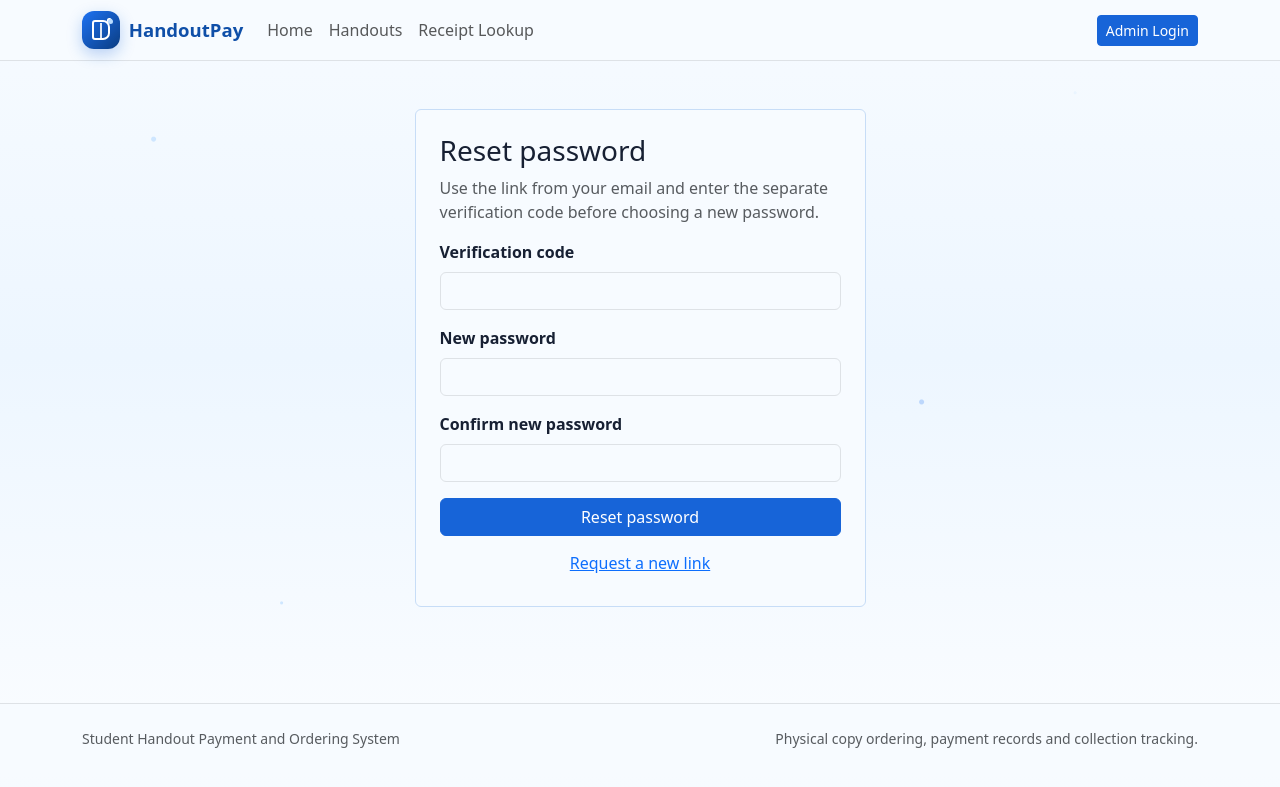
After one commit to kennedyadosibe/handout_payment_system, a PHP site: page /admin/reset-password.php in a window 1280 px wide. The commit adds this page. Shown: the top 787 px of the page. Run offline with PHP 8.4, Linux system fonts and the light colour scheme.

Commit message:
Add course rep password reset flow

```diff
--- a/admin/login.php
+++ b/admin/login.php
@@ -37,6 +37,7 @@ page_header('Admin Login');
                     </div>
                 </div>
                 <button class="btn btn-primary w-100" type="submit">Login</button>
+                <a class="btn btn-link w-100 mt-2" href="/Handout%20Payment%20System/admin/forgot-password.php">Forgot password?</a>
             </form>
         </div>
     </div>
--- /dev/null
+++ b/admin/reset-password.php
@@ -0,0 +1,63 @@
+<?php
+
+require_once __DIR__ . '/../app/bootstrap.php';
+require_once __DIR__ . '/../app/layout.php';
+
+if (current_admin()) {
+    redirect('/Handout%20Payment%20System/admin/dashboard.php');
+}
+
+$token = trim($_GET['token'] ?? $_POST['token'] ?? '');
+
+if ($_SERVER['REQUEST_METHOD'] === 'POST') {
+    $code = preg_replace('/\D+/', '', $_POST['code'] ?? '');
+    $password = $_POST['password'] ?? '';
+    $confirmPassword = $_POST['confirm_password'] ?? '';
+
+    if ($password !== $confirmPassword) {
+        flash('Passwords do not match.', 'danger');
+        redirect('/Handout%20Payment%20System/admin/reset-password.php?token=' . urlencode($token));
+    }
+
+    if (strlen($password) < 8) {
+        flash('Use at least 8 characters for the new password.', 'danger');
+        redirect('/Handout%20Payment%20System/admin/reset-password.php?token=' . urlencode($token));
+    }
+
+    if (reset_course_rep_password($token, $code, $password)) {
+        flash('Password reset successful. You can now log in.', 'success');
+        redirect('/Handout%20Payment%20System/admin/login.php');
+    }
+
+    flash('The reset link or verification code is invalid, expired, or locked after too many attempts.', 'danger');
+    redirect('/Handout%20Payment%20System/admin/reset-password.php?token=' . urlencode($token));
+}
+
+page_header('Reset Password');
+?>
+<main class="container py-5">
+    <div class="row justify-content-center">
+        <div class="col-md-6 col-lg-5">
+            <form method="post" class="bg-white border rounded-2 p-4">
+                <h1 class="h3">Reset password</h1>
+                <p class="text-muted">Use the link from your email and enter the separate verification code before choosing a new password.</p>
+                <input type="hidden" name="token" value="<?= h($token) ?>">
+                <div class="mb-3">
+                    <label class="form-label" for="code">Verification code</label>
+                    <input class="form-control" id="code" name="code" inputmode="numeric" pattern="[0-9]{6}" maxlength="6" autocomplete="one-time-code" required>
+                </div>
+                <div class="mb-3">
+                    <label class="form-label" for="password">New password</label>
+                    <input class="form-control" id="password" type="password" name="password" autocomplete="new-password" minlength="8" required>
+                </div>
+                <div class="mb-3">
+                    <label class="form-label" for="confirm_password">Confirm new password</label>
+                    <input class="form-control" id="confirm_password" type="password" name="confirm_password" autocomplete="new-password" minlength="8" required>
+                </div>
+                <button class="btn btn-primary w-100" type="submit">Reset password</button>
+                <a class="btn btn-link w-100 mt-2" href="/Handout%20Payment%20System/admin/forgot-password.php">Request a new link</a>
+            </form>
+        </div>
+    </div>
+</main>
+<?php page_footer(); ?>
--- a/app/auth.php
+++ b/app/auth.php
@@ -102,6 +102,106 @@ function login_admin(string $email, string $password): bool
     return true;
 }
 
+function ensure_password_reset_table(): void
+{
+    db()->exec('CREATE TABLE IF NOT EXISTS admin_password_resets (
+        reset_id INT AUTO_INCREMENT PRIMARY KEY,
+        admin_id INT NOT NULL,
+        token_hash CHAR(64) NOT NULL UNIQUE,
+        code_hash VARCHAR(255) NOT NULL,
+        expires_at DATETIME NOT NULL,
+        used_at DATETIME NULL,
+        attempts INT NOT NULL DEFAULT 0,
+        created_at TIMESTAMP DEFAULT CURRENT_TIMESTAMP,
+        CONSTRAINT fk_password_resets_admin_runtime FOREIGN KEY (admin_id) REFERENCES admins(admin_id) ON DELETE CASCADE
+    )');
+}
+
+function request_course_rep_password_reset(string $email): void
+{
+    ensure_password_reset_table();
+
+    $stmt = db()->prepare('SELECT * FROM admins WHERE email = ? AND role = "course_rep" AND status = "active" LIMIT 1');
+    $stmt->execute([strtolower(trim($email))]);
+    $admin = $stmt->fetch();
+
+    if (!$admin) {
+        return;
+    }
+
+    $token = bin2hex(random_bytes(32));
+    $code = (string) random_int(100000, 999999);
+    $tokenHash = hash('sha256', $token);
+    $codeHash = password_hash($code, PASSWORD_DEFAULT);
+    $expiresAt = date('Y-m-d H:i:s', time() + 30 * 60);
+
+    $pdo = db();
+    $stmt = $pdo->prepare('UPDATE admin_password_resets SET used_at = NOW() WHERE admin_id = ? AND used_at IS NULL');
+    $stmt->execute([(int) $admin['admin_id']]);
+
+    $stmt = $pdo->prepare('INSERT INTO admin_password_resets (admin_id, token_hash, code_hash, expires_at) VALUES (?, ?, ?, ?)');
+    $stmt->execute([(int) $admin['admin_id'], $tokenHash, $codeHash, $expiresAt]);
+
+    $resetLink = app_base_url() . '/admin/reset-password.php?token=' . urlencode($token);
+    $body = 'Hello ' . $admin['name'] . ',' . PHP_EOL . PHP_EOL
+        . 'A password reset was requested for your HandoutPay course representative account.' . PHP_EOL
+        . 'Open this link: ' . $resetLink . PHP_EOL
+        . 'Enter this verification code: ' . $code . PHP_EOL . PHP_EOL
+        . 'The link and code expire in 30 minutes. If you did not request this, ignore this email and contact the super admin.';
+
+    send_app_email($admin['email'], 'HandoutPay password reset', $body);
+}
+
+function reset_course_rep_password(string $token, string $code, string $password): bool
+{
+    ensure_password_reset_table();
+
+    if ($token === '' || $code === '' || strlen($password) < 8) {
+        return false;
+    }
+
+    $tokenHash = hash('sha256', $token);
+    $stmt = db()->prepare('SELECT r.*, a.status, a.role
+        FROM admin_password_resets r
+        JOIN admins a ON a.admin_id = r.admin_id
+        WHERE r.token_hash = ?
+            AND r.used_at IS NULL
+            AND r.expires_at > NOW()
+            AND r.attempts < 5
+            AND a.status = "active"
+            AND a.role = "course_rep"
+        LIMIT 1');
+    $stmt->execute([$tokenHash]);
+    $reset = $stmt->fetch();
+
+    if (!$reset) {
+        return false;
+    }
+
+    if (!password_verify($code, $reset['code_hash'])) {
+        $stmt = db()->prepare('UPDATE admin_password_resets SET attempts = attempts + 1 WHERE reset_id = ?');
+        $stmt->execute([(int) $reset['reset_id']]);
+        return false;
+    }
+
+    $pdo = db();
+    $pdo->beginTransaction();
+    try {
+        $passwordHash = password_hash($password, PASSWORD_DEFAULT);
+        $stmt = $pdo->prepare('UPDATE admins SET password_hash = ? WHERE admin_id = ? AND role = "course_rep"');
+        $stmt->execute([$passwordHash, (int) $reset['admin_id']]);
+
+        $stmt = $pdo->prepare('UPDATE admin_password_resets SET used_at = NOW() WHERE admin_id = ? AND used_at IS NULL');
+        $stmt->execute([(int) $reset['admin_id']]);
+
+        $pdo->commit();
+        return true;
+    } catch (Throwable $exception) {
+        $pdo->rollBack();
+        return false;
+    }
+}
+
 function logout_admin(): void
 {
     unset($_SESSION['admin_id']);
--- a/app/bootstrap.php
+++ b/app/bootstrap.php
@@ -7,4 +7,5 @@ session_start();
 require_once __DIR__ . '/../config/payment.php';
 require_once __DIR__ . '/../config/database.php';
 require_once __DIR__ . '/helpers.php';
+require_once __DIR__ . '/mailer.php';
 require_once __DIR__ . '/auth.php';
--- /dev/null
+++ b/app/mailer.php
@@ -0,0 +1,41 @@
+<?php
+
+declare(strict_types=1);
+
+function app_base_url(): string
+{
+    $scheme = (!empty($_SERVER['HTTPS']) && $_SERVER['HTTPS'] !== 'off') ? 'https' : 'http';
+    $host = $_SERVER['HTTP_HOST'] ?? 'localhost';
+    return $scheme . '://' . $host . '/Handout%20Payment%20System';
+}
+
+function log_local_mail(string $recipient, string $subject, string $body): void
+{
+    $runtimeDir = __DIR__ . '/../runtime';
+    if (!is_dir($runtimeDir)) {
+        mkdir($runtimeDir, 0775, true);
+    }
+
+    $entry = '[' . date('Y-m-d H:i:s') . '] To: ' . $recipient . PHP_EOL
+        . 'Subject: ' . $subject . PHP_EOL
+        . $body . PHP_EOL
+        . str_repeat('-', 72) . PHP_EOL;
+
+    file_put_contents($runtimeDir . '/mail.log', $entry, FILE_APPEND | LOCK_EX);
+}
+
+function send_app_email(string $recipient, string $subject, string $body): bool
+{
+    $headers = [
+        'From: HandoutPay <no-reply@localhost>',
+        'Content-Type: text/plain; charset=UTF-8',
+    ];
+
+    $sent = false;
+    if (function_exists('mail')) {
+        $sent = @mail($recipient, $subject, $body, implode("\r\n", $headers));
+    }
+
+    log_local_mail($recipient, $subject . ($sent ? '' : ' [local copy]'), $body);
+    return $sent;
+}
```
Also changed, not shown: admin/forgot-password.php (added, +38 -0 lines), database/schema.sql (+12 -0 lines), docs/features/course-rep-password-reset.md (added, +61 -0 lines), progress/PROGRESS.md (+3 -1 lines), setup.php (+11 -0 lines), README.md, 1 other file.
